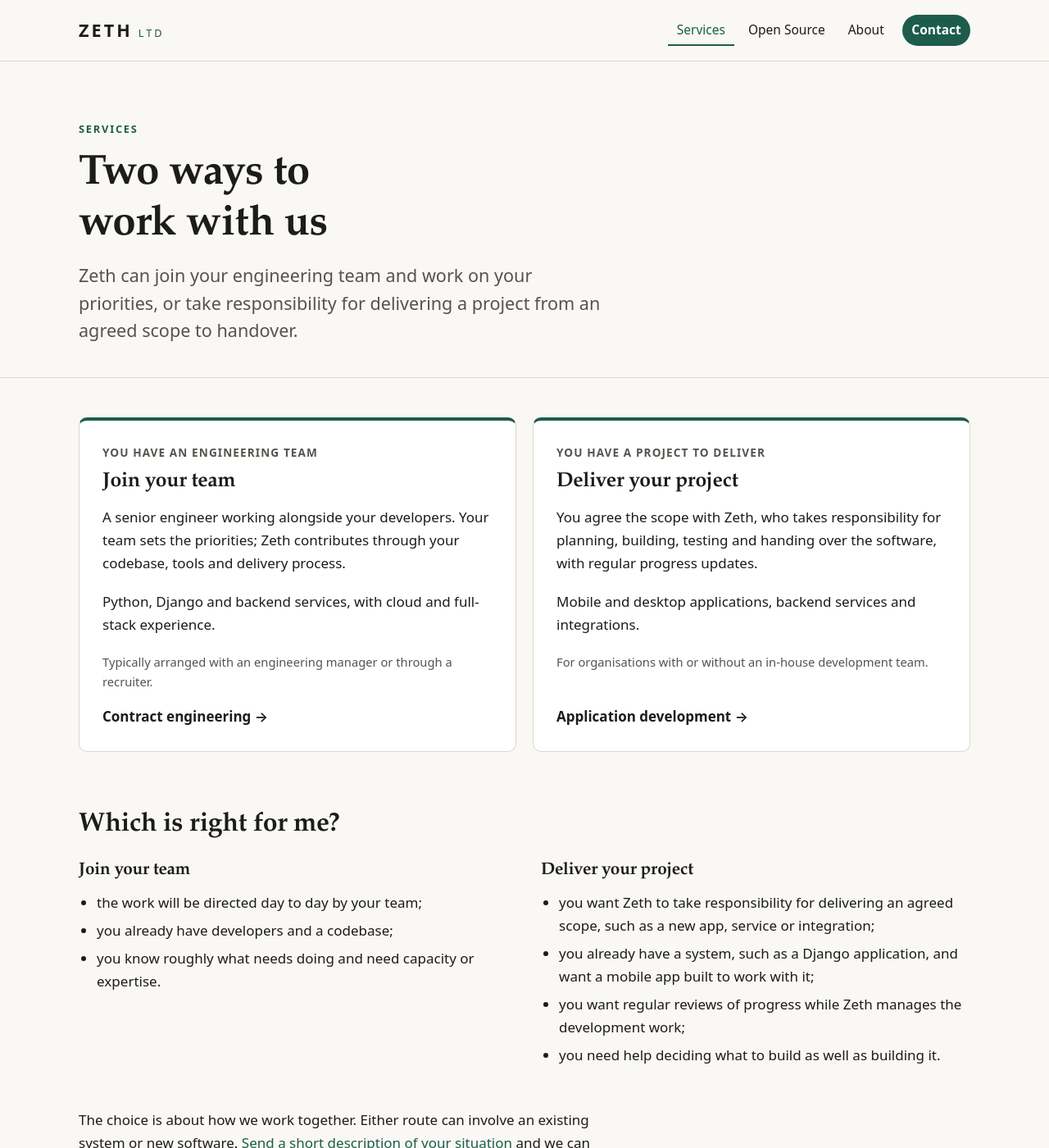
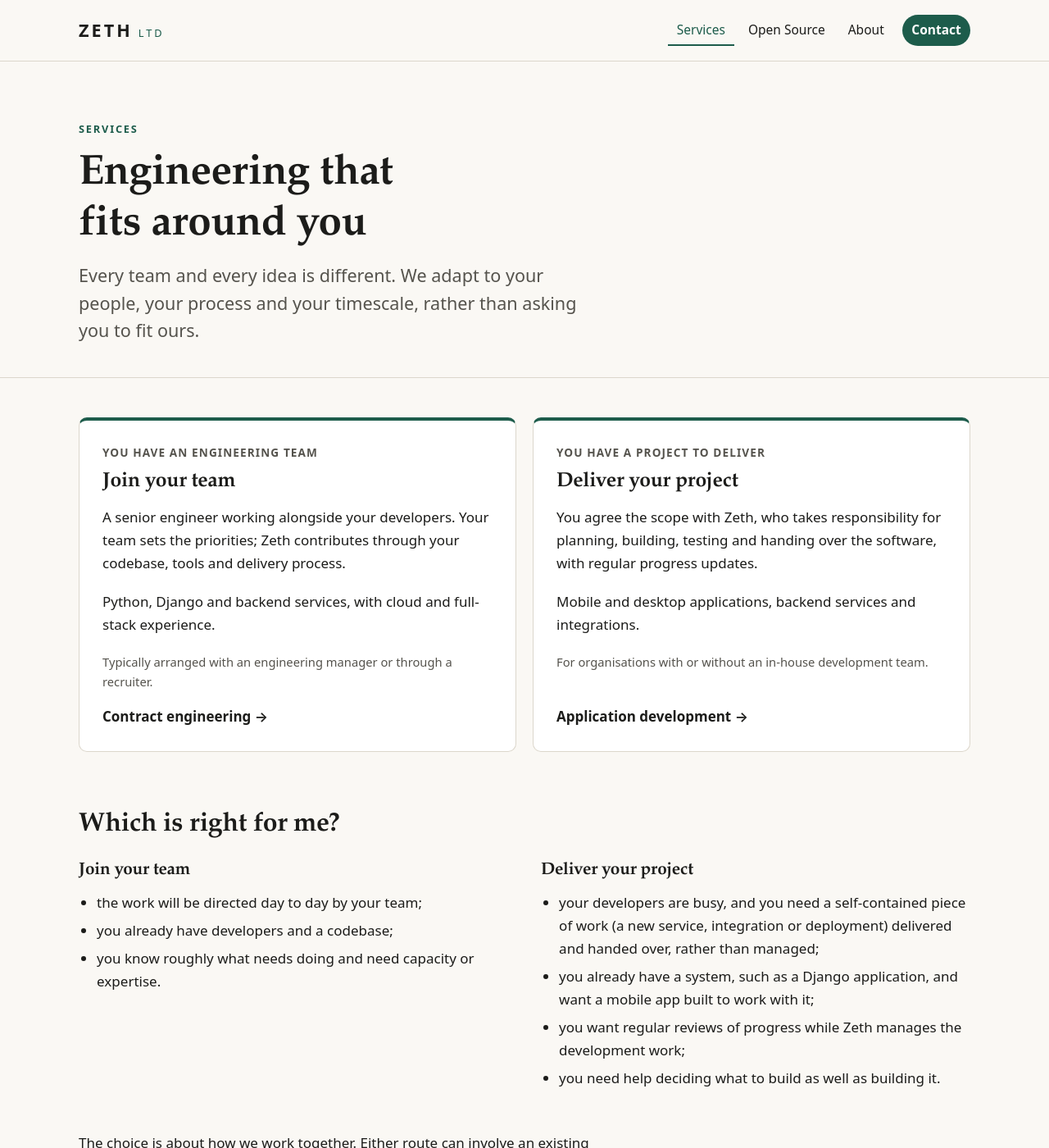
Before and after one commit to zeth/zeth.net, a Jekyll site: the page built from services/index.md, in a window 1280 px wide and 1400 px high. Shown: the whole window at 82% size. Built offline with Jekyll 4.4.1, drawn with Linux system fonts in a browser that asks for light colours.

Commit message:
Restore Services heading and busy-team bullet; About line names both of us

```diff
--- a/services/index.md
+++ b/services/index.md
@@ -2,10 +2,10 @@
 title: Services
 permalink: /services/
 eyebrow: Services
-heading: Two ways to work with us
+heading: Engineering that fits around you
 lede: >-
-  Zeth can join your engineering team and work on your priorities, or take
-  responsibility for delivering a project from an agreed scope to handover.
+  Every team and every idea is different. We adapt to your people, your
+  process and your timescale, rather than asking you to fit ours.
 description: >-
   Contract engineering for technical teams and bespoke application development
   for organisations with an idea to build, from Zeth Ltd.
@@ -43,7 +43,7 @@ description: >-
 <div markdown="1">
 ### Deliver your project
 
-- you want Zeth to take responsibility for delivering an agreed scope, such as a new app, service or integration;
+- your developers are busy, and you need a self-contained piece of work (a new service, integration or deployment) delivered and handed over, rather than managed;
 - you already have a system, such as a Django application, and want a mobile app built to work with it;
 - you want regular reviews of progress while Zeth manages the development work;
 - you need help deciding what to build as well as building it.
```
Also changed, not shown: about/index.md (+1 -1 lines).
